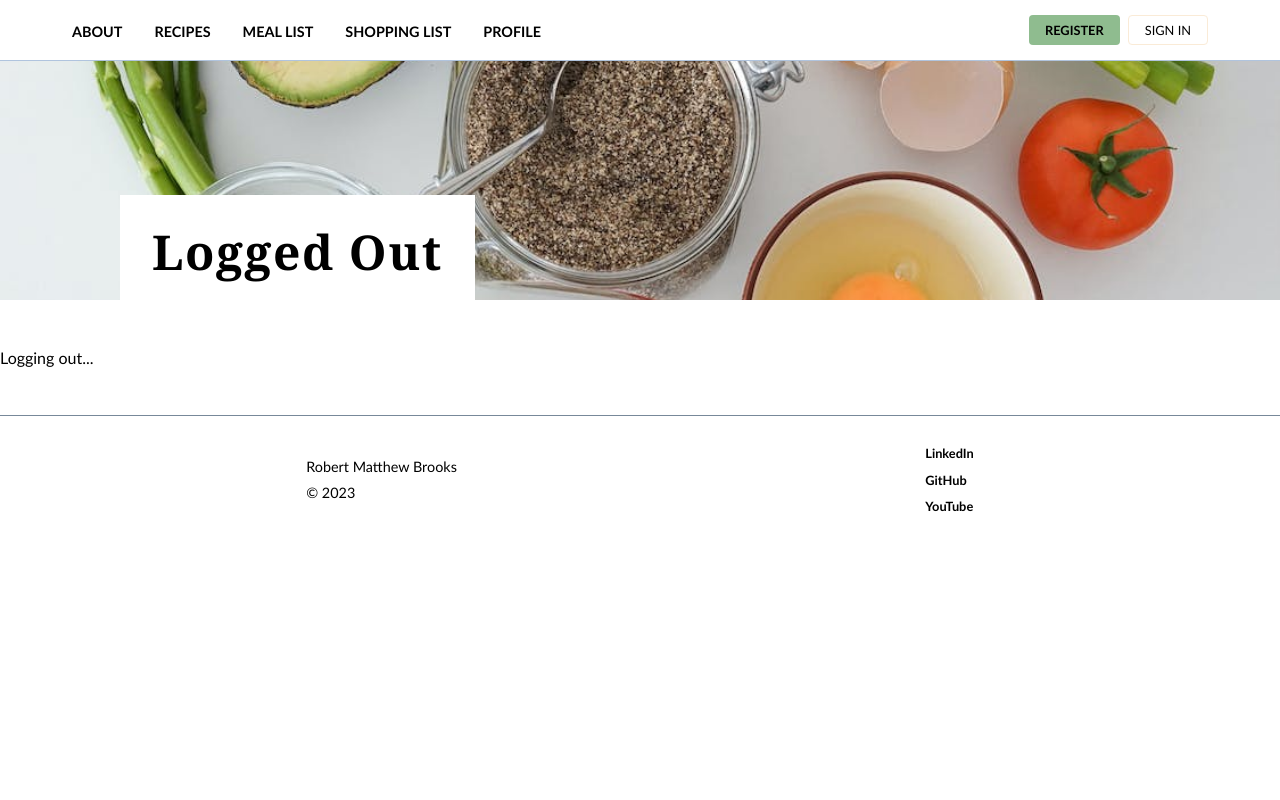
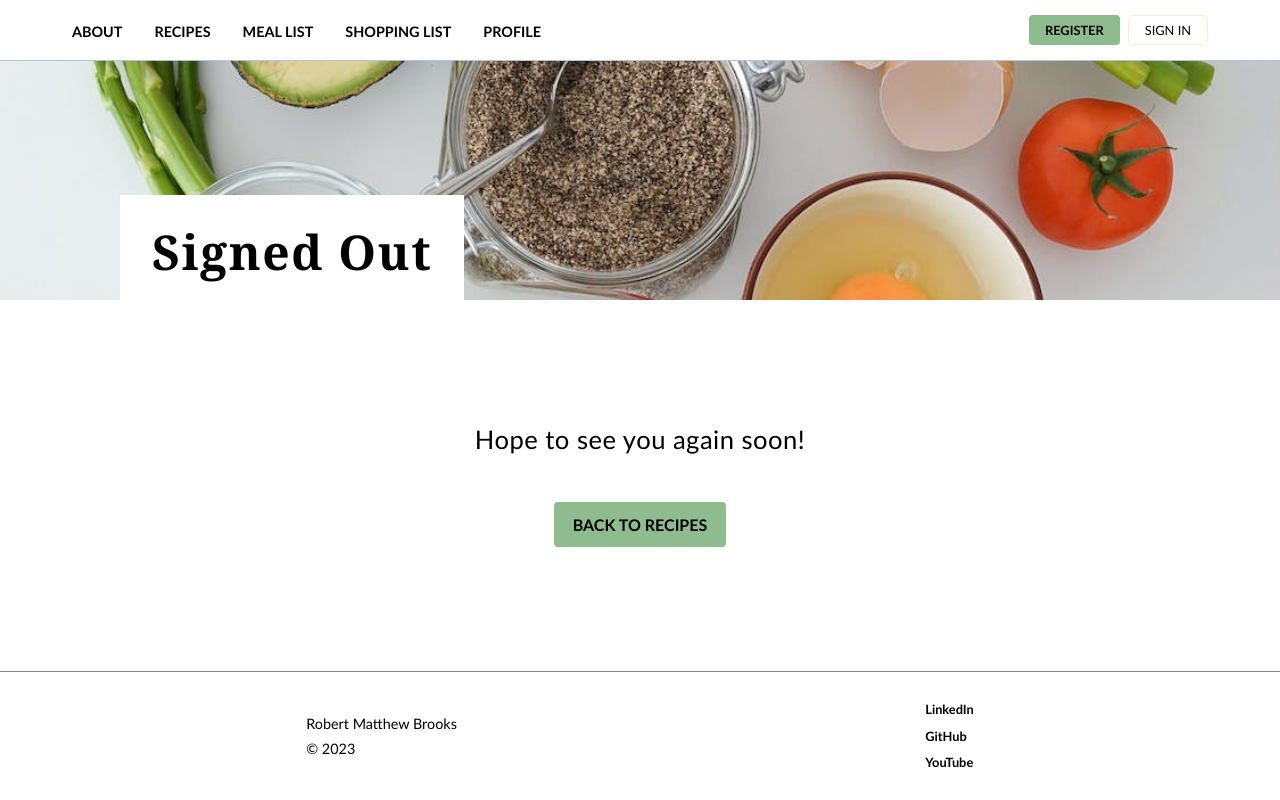
Before and after one commit to robert-matthew-brooks/recipe-app, a React (Vite) app in the folder client/: page /logout in a window 1280 px wide. Built offline with nearby package versions, Linux system fonts and the light colour scheme.

Commit message:
cosmetic changes and waiting for ingredients endpoint

```diff
--- a/client/src/App.jsx
+++ b/client/src/App.jsx
@@ -4,7 +4,7 @@ import Navbar from './components/Navbar';
 import Recipes from './components/Recipes';
 import AuthRegister from './components/AuthRegister';
 import AuthLogin from './components/AuthLogin';
-import AuthLogout from './components/AuthLogout';
+import SimpleMsg from './components/SimpleMsg';
 import Footer from './components/Footer';
 
 export default function App() {
@@ -17,11 +17,31 @@ export default function App() {
 
         <Route path="/register" element={<AuthRegister />} />
         <Route path="/login" element={<AuthLogin />} />
-        <Route path="/logout" element={<AuthLogout />} />
+        <Route
+          path="/logout"
+          element={
+            <SimpleMsg
+              title="Signed Out"
+              msg="Hope to see you again soon!"
+              linkText="Back to Recipes"
+              linkHref="/recipes"
+            />
+          }
+        />
 
         <Route path="/recipes" element={<Recipes />} />
 
-        <Route path="*" element={<p>&#9785; 404 HERE</p>} />
+        <Route
+          path="*"
+          element={
+            <SimpleMsg
+              title="Oops!"
+              msg="Sorry, the page you're looking for doesn't exist! &#9785;"
+              linkText="Back to Recipes"
+              linkHref="/recipes"
+            />
+          }
+        />
       </Routes>
 
       <Footer />
--- a/client/src/components/AuthLogin.jsx
+++ b/client/src/components/AuthLogin.jsx
@@ -9,7 +9,6 @@ import './Auth.css';
 export default function AuthLogin() {
   const { setActiveUser } = useContext(UserContext);
   const navigate = useNavigate();
-
   const [username, setUsername] = useState('bob'); // TODO remove these when finished dev testing
   const [password, setPassword] = useState('password123!');
   const [usernameErr, setUsernameErr] = useState('');
@@ -65,9 +64,9 @@ export default function AuthLogin() {
           err.response?.data?.msg || 'Something went wrong, please try again'
         );
       }
-    } else if (!isValidateOnChange) {
-      setIsValidateOnChange(true);
     }
+
+    if (!isValidateOnChange) setIsValidateOnChange(true);
 
     setIsLoading(false);
   };
--- a/client/src/components/AuthLogout.jsx
+++ /dev/null
@@ -1,19 +0,0 @@
-import { useContext, useEffect } from 'react';
-import { UserContext } from '../UserContext';
-import Header from './Header';
-
-export default function AuthLogout() {
-  const { setActiveUser } = useContext(UserContext);
-
-  useEffect(() => {
-    localStorage.clear();
-    setActiveUser(null);
-  }, []);
-
-  return (
-    <>
-      <Header title="Logged Out" />
-      Logging out...
-    </>
-  );
-}
--- a/client/src/components/AuthRegister.jsx
+++ b/client/src/components/AuthRegister.jsx
@@ -9,7 +9,6 @@ import './Auth.css';
 export default function AuthRegister() {
   const { setActiveUser } = useContext(UserContext);
   const navigate = useNavigate();
-
   const [username, setUsername] = useState('');
   const [password, setPassword] = useState('');
   const [usernameErr, setUsernameErr] = useState('');
@@ -68,9 +67,9 @@ export default function AuthRegister() {
           setApiErr('Something went wrong, please try again');
         }
       }
-    } else if (!isValidateOnChange) {
-      setIsValidateOnChange(true);
     }
+
+    if (!isValidateOnChange) setIsValidateOnChange(true);
 
     setIsLoading(false);
   };
--- a/client/src/components/Navbar.jsx
+++ b/client/src/components/Navbar.jsx
@@ -16,7 +16,6 @@ const links = [
 
 export default function Navbar() {
   const { activeUser } = useContext(UserContext);
-
   const navigate = useNavigate();
   const location = useLocation();
   const [isMenuOpen, setIsMenuOpen] = useState(false);
--- a/client/src/components/RecipeCard.jsx
+++ b/client/src/components/RecipeCard.jsx
@@ -1,3 +1,4 @@
+import recipePlaceholderImg from '../assets/recipe-placeholder.jpeg';
 import './RecipeCard.css';
 
 export default function RecipeCard({ recipe }) {
@@ -6,7 +7,7 @@ export default function RecipeCard({ recipe }) {
       <div
         className="RecipeCard--img-box"
         style={{
-          backgroundImage: `url('${recipe.imgUrl}')`,
+          backgroundImage: `url('${recipe.imgUrl || recipePlaceholderImg}')`,
         }}
       ></div>
       <h3 className="RecipeCard--title">{recipe.name}</h3>
--- a/client/src/components/RecipeFilter.jsx
+++ b/client/src/components/RecipeFilter.jsx
@@ -1,4 +1,5 @@
-import { useState } from 'react';
+import { useEffect, useState } from 'react';
+import { getIngredients } from '../util/api';
 import closeImg from '../assets/close.svg';
 import './RecipeFilter.css';
 
@@ -12,6 +13,13 @@ export default function RecipeFilter({
     { id: 10, name: 'Corn' },
     { id: 29, name: 'Broccoli' },
   ]);
+
+  useEffect(() => {
+    (async () => {
+      const data = await getIngredients();
+      console.log(data);
+    })();
+  }, []);
 
   const addIngredient = (ingredientId) => {
     const ingredientName = allIngredients.filter((el) => {
--- /dev/null
+++ b/client/src/components/SimpleMsg.css
@@ -0,0 +1,38 @@
+#SimpleMsg {
+  flex: 1;
+  display: flex;
+  justify-content: center;
+  align-items: center;
+}
+
+#SimpleMsg--inner {
+  display: flex;
+  flex-direction: column;
+  justify-content: center;
+  align-items: center;
+  gap: 3rem;
+}
+
+.SimpleMsg--text {
+  font-size: 1.6rem;
+
+  letter-spacing: 0.03rem;
+}
+
+#SimpleMsg--inner > a {
+  padding: 0.8rem 1.2rem;
+  color: inherit;
+  font-family: inherit;
+  font-weight: bold;
+  text-transform: uppercase;
+  text-decoration: none;
+  background-color: darkseagreen;
+  border: none;
+  border-radius: 4px;
+  cursor: pointer;
+  transition: all 0.5s ease;
+}
+#SimpleMsg--inner > a:hover {
+  color: white;
+  background-color: black;
+}
--- /dev/null
+++ b/client/src/components/SimpleMsg.jsx
@@ -0,0 +1,26 @@
+import { useContext, useEffect } from 'react';
+import { Link, useNavigate } from 'react-router-dom';
+import { UserContext } from '../UserContext';
+import Header from './Header';
+import './SimpleMsg.css';
+
+export default function SimpleMsg({ title, msg, linkText, linkHref }) {
+  const { setActiveUser } = useContext(UserContext);
+
+  useEffect(() => {
+    localStorage.clear();
+    setActiveUser(null);
+  }, []);
+
+  return (
+    <>
+      <Header title={title} />
+      <section id="SimpleMsg">
+        <div id="SimpleMsg--inner" className="inner">
+          <p className="SimpleMsg--text">{msg}</p>
+          <Link to={linkHref}>{linkText}</Link>
+        </div>
+      </section>
+    </>
+  );
+}
--- a/client/src/util/api.js
+++ b/client/src/util/api.js
@@ -23,7 +23,19 @@ export async function login(username, password) {
   return { user: data.user };
 }
 
+export async function getIngredients() {
+  const { data } = await api.get('/ingredients');
+  console.log(data);
+}
+
 export async function getRecipes() {
   const { data } = await api.get('/recipes');
-  return { recipes: data.recipes };
+
+  const recipes = data.recipes.map((recipe) => {
+    recipe.imgUrl = recipe.img_url;
+    delete recipe.img_url;
+    return recipe;
+  });
+
+  return { recipes };
 }
```
Also changed, not shown: client/public/recipe-imgs/placeholder.jpeg (deleted), client/src/assets/recipe-placeholder.jpeg (added).
